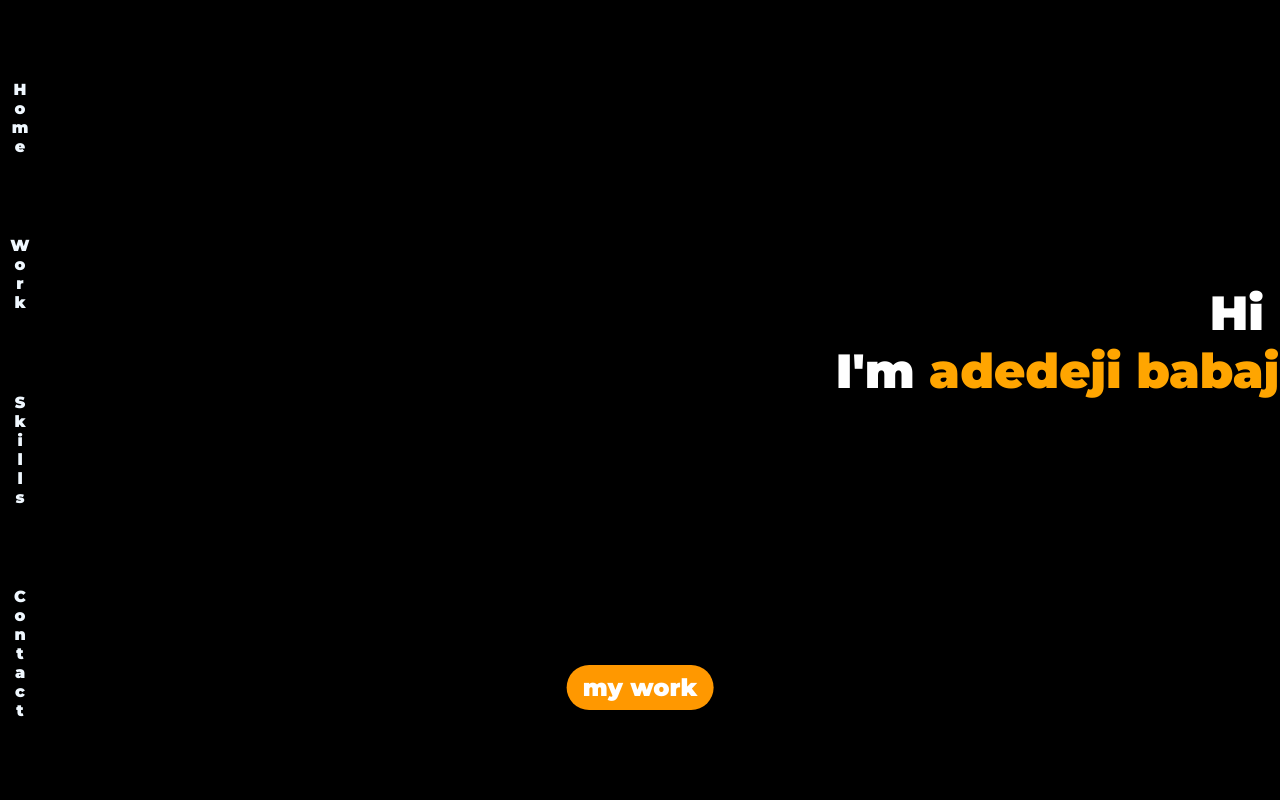
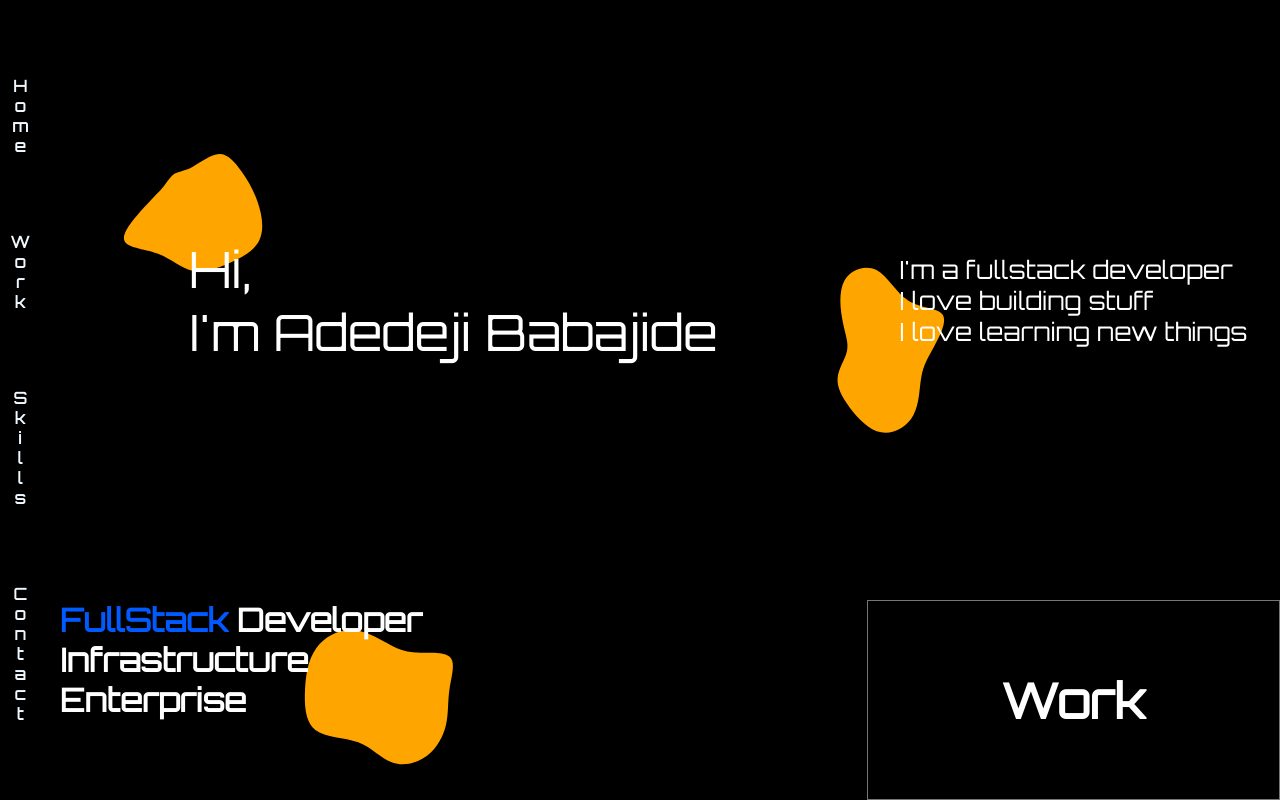
Before and after one commit to lancerdonnie/portfolio-old, a React (Create React App) app: page / in a window 1280 px wide. Built offline with nearby package versions, Linux system fonts and the light colour scheme.

Commit message:
added work2

```diff
--- a/src/App.js
+++ b/src/App.js
@@ -4,6 +4,7 @@ import NavBar from './components/NavBar';
 import { Route, Switch } from 'react-router-dom';
 import Home from './components/Home';
 import Work from './components/Work';
+import Work2 from './components/Work2';
 import Skills from './components/Skills';
 import Contact from './components/Contact';
 
@@ -15,21 +16,22 @@ function App() {
   });
   const [anim, setAnim] = useState(false);
   return (
-    <div className='App'>
+    <div className="App">
       <NavBar />
       <Switch>
         <Route
           exact
-          path='/'
-          render={props => {
+          path="/"
+          render={(props) => {
             return <Home {...props} anim={anim} />;
           }}
         />
 
-        <Route exact path='/work' component={Work} />
+        <Route exact path="/work" component={Work} />
+        <Route exact path="/work2" component={Work2} />
 
-        <Route exact path='/skills' component={Skills} />
-        <Route exact path='/contact' component={Contact} />
+        <Route exact path="/skills" component={Skills} />
+        <Route exact path="/contact" component={Contact} />
       </Switch>
     </div>
   );
--- a/src/App.scss
+++ b/src/App.scss
@@ -1,5 +1,5 @@
 @import url('https://fonts.googleapis.com/css?family=Montserrat:400,900&display=swap');
-
+@import url('https://fonts.googleapis.com/css2?family=Orbitron&display=swap');
 * {
   margin: 0;
   padding: 0;
--- a/src/components/Home.jsx
+++ b/src/components/Home.jsx
@@ -1,24 +1,56 @@
 import React from 'react';
 import './Home.scss';
 import Arrow from './Arrow';
+import Svgs from './Svgs';
+
 const Home = ({ anim }) => {
   return (
     <div className="home">
-      <div className="homediv">
-        <span className={anim ? 'anim' : ''}>Hi</span>
-        <br />
-        <span className={anim ? 'anim' : ''}>I'm </span>
-        <span className={anim ? 'anim' : ''}>adedeji babajide</span>
-        <br />
-        <span className={anim ? 'anim' : ''}>
-          a fullstack software engineer in Lagos
-        </span>
-        <br />
-        <span className={anim ? 'anim' : ''}>
-          I bring your ideas to reality
-        </span>
+      <Svgs />
+      <div
+        className="div1"
+        style={{
+          fontSize: 50,
+          display: 'flex',
+          justifyContent: 'center',
+          alignItems: 'center',
+          // fontFamily: 'Sigmar One',
+          fontFamily: 'Orbitron',
+        }}
+      >
+        <div>
+          <div>Hi,</div>
+          <div>I'm Adedeji Babajide</div>
+        </div>
       </div>
-      <Arrow />
+      <div
+        className="div2"
+        style={{
+          display: 'flex',
+          alignItems: 'center',
+          justifyContent: 'center',
+          fontSize: 25,
+          // textAlign: 'justify',
+          // padding: 30,
+          // alignItems: 'flex-end',
+        }}
+      >
+        <div>
+          <div>I'm a fullstack developer</div>
+          <div>I love building stuff</div>
+          <div>I love learning new things</div>
+        </div>
+      </div>
+      <div className="div3">
+        <div>
+          <div>
+            <span style={{ color: '#005AFF' }}>FullStack</span> Developer
+          </div>
+          <div>Infrastructure</div>
+          <div>Enterprise</div>
+        </div>
+      </div>
+      <div className="div4">Work</div>
     </div>
   );
 };
--- a/src/components/Home.scss
+++ b/src/components/Home.scss
@@ -1,17 +1,54 @@
 .home {
-  flex: 1;
-  font-size: 3rem;
-  font-weight: 900;
-  color: white;
-  text-align: right;
-  padding-right: 1rem;
-  display: flex;
-  flex-direction: column;
-  justify-content: center;
-  align-items: flex-end;
+  // flex: 1;
+  // font-size: 3rem;
+  // font-weight: 900;
+  // color: white;
+  // text-align: right;
+  // padding-right: 1rem;
+  // display: flex;
+  // flex-direction: column;
+  // justify-content: center;
+  // align-items: flex-end;
   position: relative;
-  height: 100vh;
-  overflow: hidden;
+  // height: 100vh;
+  // overflow: hidden;
+  width: 100%;
+  display: grid;
+  grid-template-columns: repeat(3, 1fr);
+  grid-template-rows: 3fr 1fr;
+  font-family: orbitron;
+  svg {
+    z-index: -1;
+  }
+
+  .div1 {
+    grid-column: 1 / span 2;
+  }
+
+  .div3 {
+    grid-column: 1 / span 2;
+    font-size: 2rem;
+    font-weight: 900;
+    padding-left: 20px;
+  }
+
+  .div4 {
+    font-size: 3rem;
+    font-weight: 900;
+    border: 1px solid #777474;
+    display: flex;
+    justify-content: center;
+    align-items: center;
+    cursor: pointer;
+    transition: background-color ease 0.3s;
+    &:hover {
+      // background-color: orange;
+      background-color: #005aff;
+    }
+    &:active {
+      background-color: #0040b6;
+    }
+  }
 
   .homediv {
     & > span:nth-child(1) {
--- a/src/components/NavBar.jsx
+++ b/src/components/NavBar.jsx
@@ -2,35 +2,24 @@ import React, { useState } from 'react';
 import { Link } from 'react-router-dom';
 import './NavBar.scss';
 import withDimensions from '../wrapper/withDimensions';
-const NavBar = ({ isMobileSized }) => {
-  const [ent, setEnt] = useState(false);
 
-  const handleEnter = e => {
-    setEnt(!ent);
-  };
+const NavBar = () => {
   return (
-    <nav
-      onClick={isMobileSized && handleEnter}
-      onMouseEnter={!isMobileSized && handleEnter}
-      onMouseLeave={!isMobileSized && handleEnter}
-    >
-      <ul className={`list ${ent ? '' : 'display'}`}>
+    <nav>
+      <ul className={`list `}>
         <li>
-          <Link to='/'>Home</Link>
+          <Link to="/">Home</Link>
         </li>
         <li>
-          <Link to='/work'>Work</Link>
+          <Link to="/work">Work</Link>
         </li>
         <li>
-          <Link to='/skills'>Skills</Link>
+          <Link to="/skills">Skills</Link>
         </li>
         <li>
-          <Link to='/contact'>Contact</Link>
+          <Link to="/contact">Contact</Link>
         </li>
       </ul>
-      <div className={`name ${ent ? 'display' : ''}`}>
-        adedeji <div className='ball'></div> babajide
-      </div>
     </nav>
   );
 };
--- a/src/components/NavBar.scss
+++ b/src/components/NavBar.scss
@@ -1,4 +1,5 @@
 nav {
+  font-family: Orbitron;
   position: sticky;
   top: 0;
   writing-mode: vertical-rl;
@@ -19,8 +20,11 @@ nav {
     font-size: 1rem;
     width: 40px;
     height: 100%;
-    li:hover {
-      color: orange;
+    li {
+      transition: color ease 0.3s;
+      &:hover {
+        color: orange;
+      }
     }
   }
   .display {
--- /dev/null
+++ b/src/components/Svgs.jsx
@@ -0,0 +1,43 @@
+import React from 'react';
+
+const Svgs = () => {
+  return (
+    <>
+      <svg
+        style={{ position: 'absolute', top: 100, left: 50, width: 200 }}
+        viewBox="0 0 200 200"
+        xmlns="http://www.w3.org/2000/svg"
+      >
+        <path
+          fill="#FFA500"
+          d="M29.4,-45.9C38,-46,44.8,-37.9,51.2,-28.9C57.6,-19.9,63.6,-9.9,67.8,2.4C72.1,14.8,74.5,29.6,69.2,40.5C63.9,51.3,50.7,58.2,37.9,63.7C25.1,69.2,12.5,73.2,1.5,70.6C-9.5,67.9,-18.9,58.5,-32.6,53.5C-46.2,48.5,-64.1,47.9,-65.9,39.7C-67.8,31.5,-53.6,15.8,-44.1,5.5C-34.6,-4.8,-29.6,-9.5,-25.8,-14.3C-22,-19.1,-19.3,-24,-15.2,-26.4C-11.1,-28.8,-5.5,-28.9,2.4,-33.1C10.4,-37.3,20.8,-45.7,29.4,-45.9Z"
+          transform="translate(100 100)"
+        />
+      </svg>
+      <svg
+        style={{ position: 'absolute', width: 200, bottom: 10, left: 250 }}
+        viewBox="0 0 200 200"
+        xmlns="http://www.w3.org/2000/svg"
+      >
+        <path
+          fill="#FFA500"
+          d="M25.2,-37.5C37,-36.8,53.8,-38.8,59.9,-33C66,-27.2,61.3,-13.6,59.5,-1.1C57.6,11.5,58.7,23,56,34.7C53.3,46.4,46.9,58.3,37,65.8C27,73.3,13.5,76.5,2.3,72.5C-9,68.6,-17.9,57.6,-31.8,52.3C-45.7,47.1,-64.6,47.6,-74.6,39.9C-84.6,32.1,-85.7,16.1,-85,0.4C-84.3,-15.3,-81.8,-30.5,-73.8,-41.7C-65.8,-53,-52.3,-60.1,-39.1,-60C-25.9,-59.9,-13,-52.4,-3.1,-47C6.7,-41.6,13.4,-38.2,25.2,-37.5Z"
+          transform="translate(100 100)"
+        />
+      </svg>
+      <svg
+        style={{ position: 'absolute', width: 200, right: 300, top: 250 }}
+        viewBox="0 0 200 200"
+        xmlns="http://www.w3.org/2000/svg"
+      >
+        <path
+          fill="#FFA500"
+          d="M28.1,-49.5C40.6,-41.5,57.6,-42.3,62.5,-35.5C67.4,-28.7,60.1,-14.4,54.1,-3.5C48.1,7.5,43.5,14.9,41.4,26.5C39.2,38.1,39.7,53.8,33.2,65.4C26.8,77,13.4,84.4,1.2,82.3C-10.9,80.1,-21.9,68.5,-30,57.9C-38,47.2,-43.2,37.6,-42.4,28.1C-41.6,18.6,-34.8,9.3,-33,1C-31.2,-7.2,-34.4,-14.5,-37,-27.1C-39.7,-39.8,-41.8,-57.9,-35.5,-69.4C-29.3,-80.9,-14.6,-85.7,-3.4,-79.9C7.8,-74,15.7,-57.4,28.1,-49.5Z"
+          transform="translate(100 100)"
+        />
+      </svg>
+    </>
+  );
+};
+
+export default Svgs;
--- /dev/null
+++ b/src/components/Work2/Work2.scss
@@ -0,0 +1,3 @@
+.work2 {
+  display: flex;
+}
--- /dev/null
+++ b/src/components/Work2/index.jsx
@@ -0,0 +1,22 @@
+import React from 'react';
+import './Work2.scss';
+
+const project = {
+  name: 'Blanche Neige',
+  image:
+    'https://res.cloudinary.com/dtyrfo0fx/image/upload/q_auto/v1581079144/portfolio/Blanche.png',
+  desc: 'An e-commerce website where you buy stuff and checkout',
+  link: 'https://blancheneige.netlify.com/',
+  git: 'https://github.com/lancerdonnie/blanche-neige',
+};
+
+const index = () => {
+  return (
+    <div className="work2">
+      <div></div>
+      <div></div>
+    </div>
+  );
+};
+
+export default index;
```
Also changed, not shown: package.json (+7 -7 lines), 1 other file (tests, documents, lock files or other folders).
